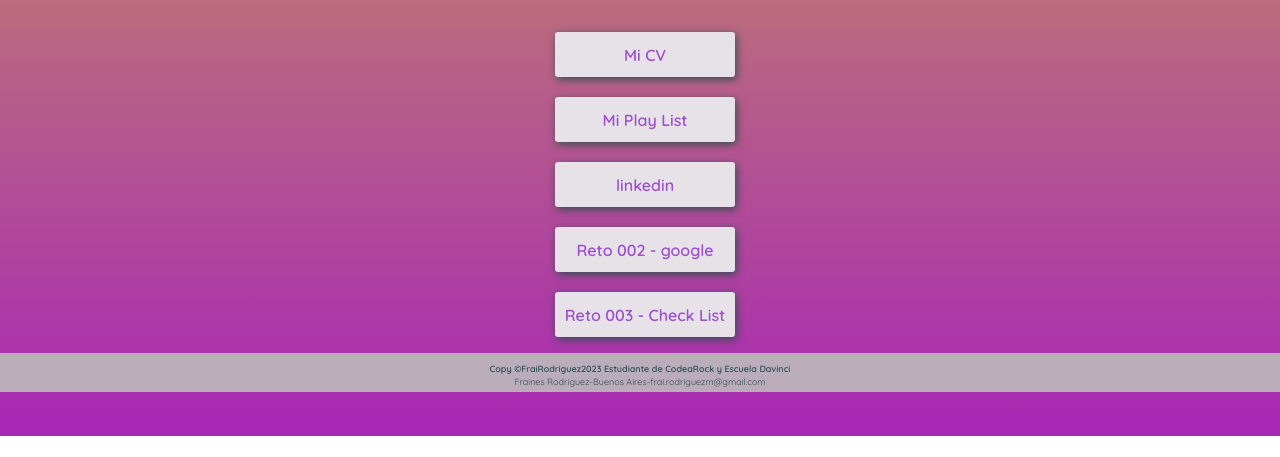
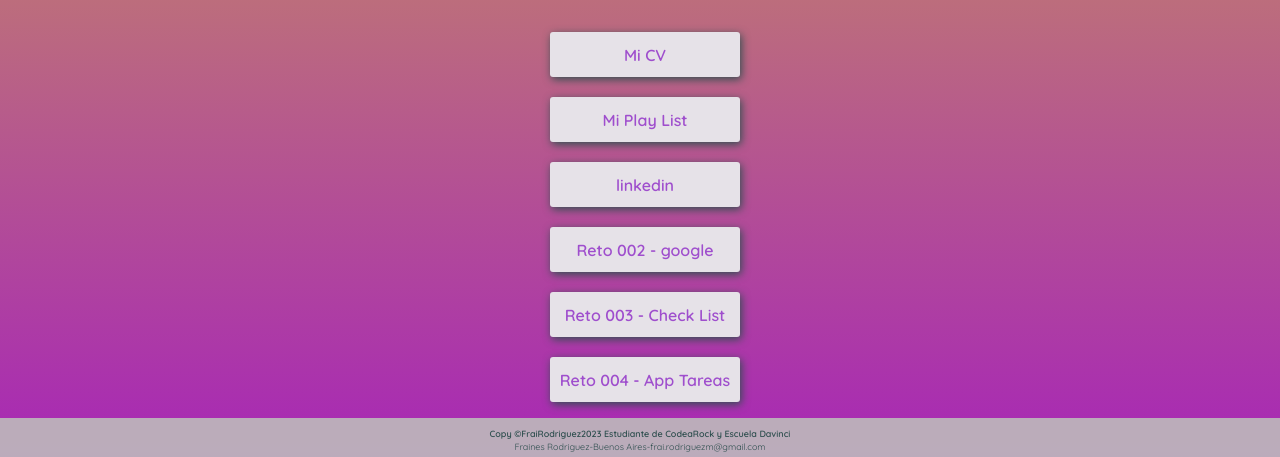
Before and after one commit to fraiRodrigz/fraiRodrigz.github.io, a plain HTML site: page index.html in a window 1280 px wide. Shown: the part 364-821 px from the top of the page. Before the commit the page ends 800 px from the top, so only its background shows below. Drawn offline with Linux system fonts and the light colour scheme.

Commit message:
Agrego el botón del reto004

```diff
--- a/index.html
+++ b/index.html
@@ -58,6 +58,7 @@
                 <li> <a class="botones" target="_blank" href="https://www.linkedin.com/in/fraines-rodriguez-84a39a106">linkedin</a></li>
                 <li> <a class="botones" href="google/index.html">Reto 002 - google</a></li>
                 <li> <a class="botones" href="CheckList/index.html">Reto 003 - Check List</a></li>
+                <li> <a class="botones" href="appTareas/index.html">Reto 004 - App Tareas</a></li>
             </ul>
         </nav>
     </section>
```
